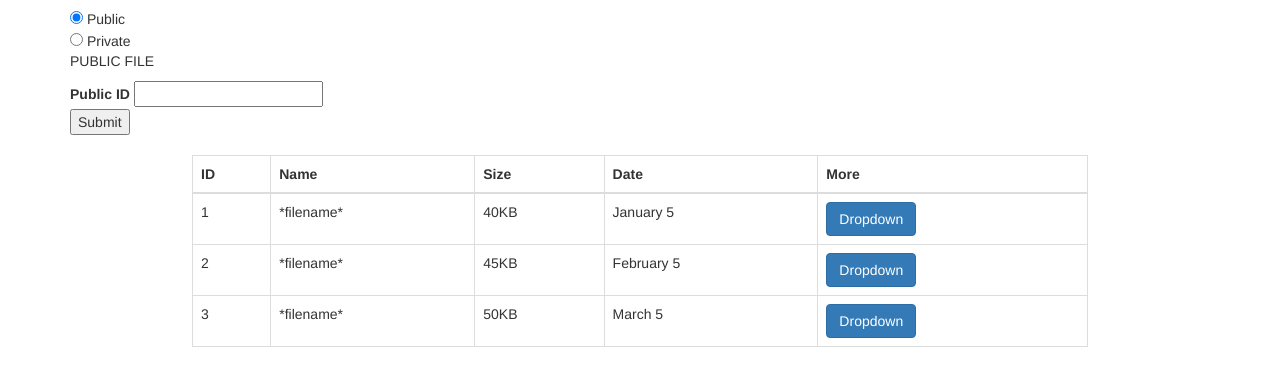
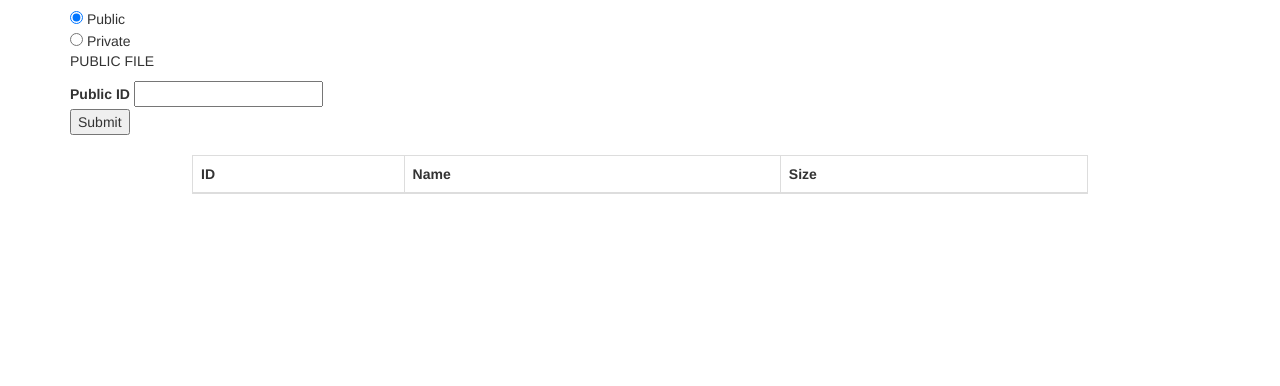
Before and after one commit to wabrams/CSCI3308, a website: page web/download.html in a window 1280 px wide. Shown: the part 158-544 px from the top of the page. Drawn offline with nearby package versions, Linux system fonts and the light colour scheme.

Commit message:
added id's to table and deleted contents of tbody

```diff
--- a/web/download.html
+++ b/web/download.html
@@ -46,53 +46,16 @@
     </div>
 
     <br>
-    <table style="width:70%; margin-left: 15%; margin-right: 15%;" class="table table-bordered">
+    <table style="width:70%; margin-left: 15%; margin-right: 15%;" class="table table-bordered" id="table-tag">
       <thead>
         <tr id="header">
           <th scope="col">ID</th>
           <th scope="col">Name</th>
           <th scope="col">Size</th>
-          <th scope="col">Date</th>
-          <th scope="col">More</th>
         </tr>
       </thead>
-      <tbody>
-        <tr id="fid1">
-          <td>1</td>
-          <td>*filename*</td>
-          <td>40KB</td>
-          <td>January 5</td>
-          <td class="dropdown">
-            <button class="btn btn-primary dropdown-toggle" type="button" id="dropdownMenuButton" data-toggle="dropdown" aria-haspopup="true" aria-expanded="false">Dropdown</button>
-            <div class="dropdown-menu" aria-labelledby="dropdownMenuButton">
-              <a class="dropdown-item" href="#">Action</a>
-            </div>
-          </td>
-        </tr>
-        <tr id="fid2">
-          <td>2</td>
-          <td>*filename*</td>
-          <td>45KB</td>
-          <td>February 5</td>
-          <td class="dropdown">
-            <button class="btn btn-primary dropdown-toggle" type="button" id="dropdownMenuButton" data-toggle="dropdown" aria-haspopup="true" aria-expanded="false">Dropdown</button>
-            <div class="dropdown-menu" aria-labelledby="dropdownMenuButton">
-              <a class="dropdown-item" href="#">Action</a>
-            </div>
-          </td>
-        </tr>
-        <tr id="fid3">
-          <td>3</td>
-          <td>*filename*</td>
-          <td>50KB</td>
-          <td>March 5</td>
-          <td class="dropdown">
-            <button class="btn btn-primary dropdown-toggle" type="button" id="dropdownMenuButton" data-toggle="dropdown" aria-haspopup="true" aria-expanded="false">Dropdown</button>
-            <div class="dropdown-menu" aria-labelledby="dropdownMenuButton">
-              <a class="dropdown-item" href="#">Action</a>
-            </div>
-          </td>
-        </tr>
+      <tbody id="table-body">
+
       </tbody>
     </table>
   </body>
```
